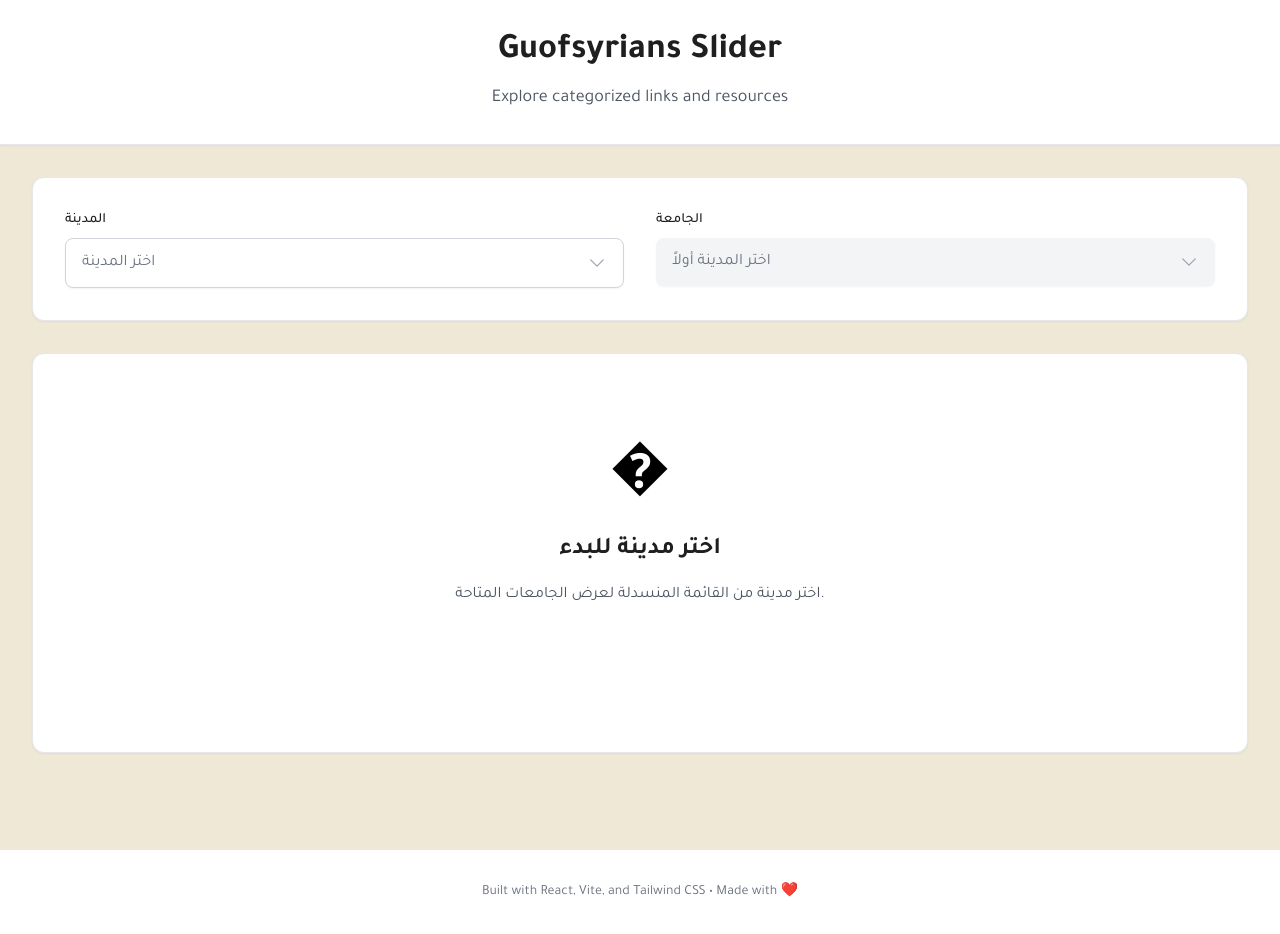
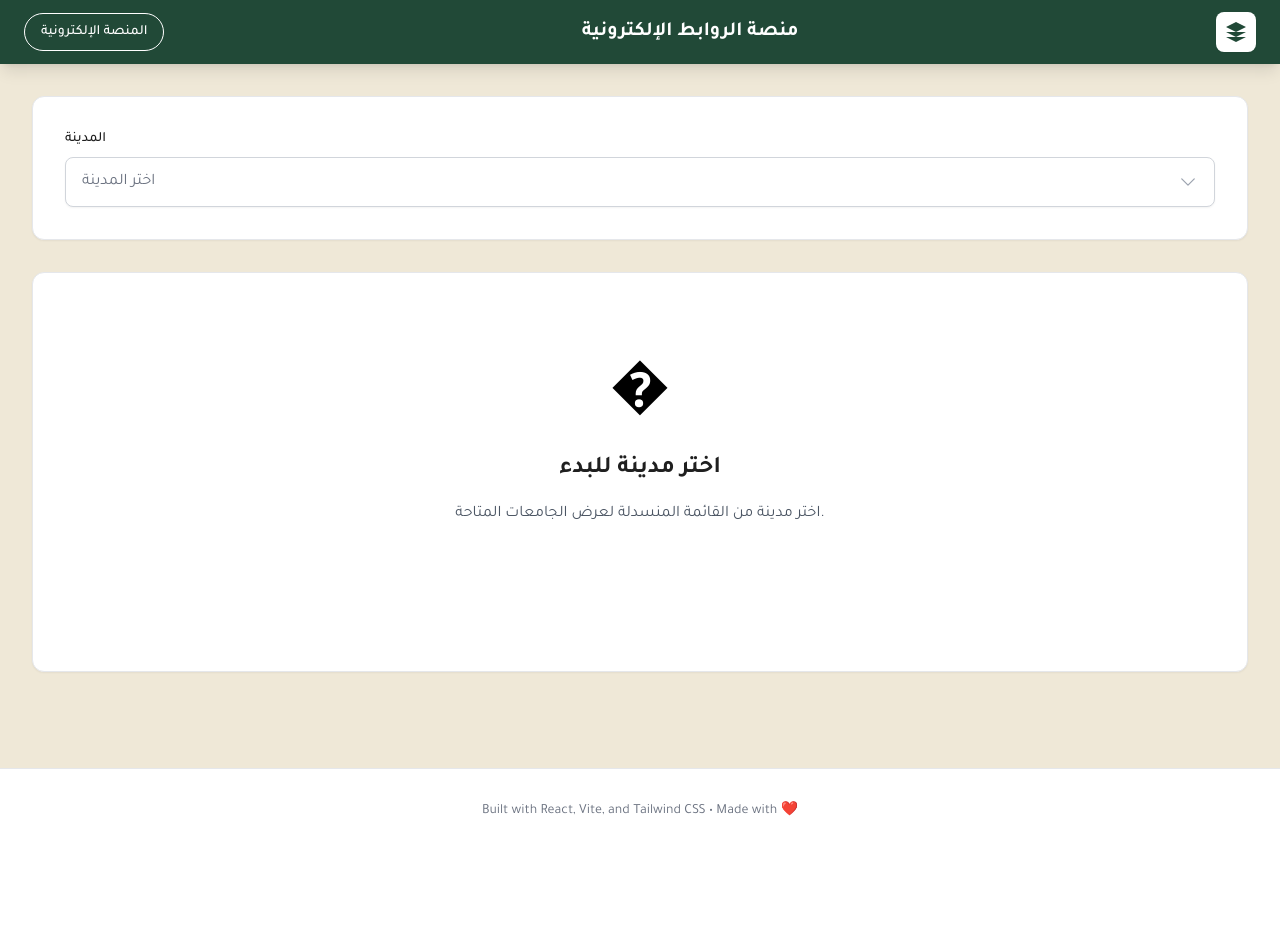
Before and after one commit to mamdouhal/guofsyrians-slider, a React (Vite) app in the folder work/: page / in a window 1280 px wide. After the commit the page ends 853 px from the top, so only its background shows below. Built offline with nearby package versions, Linux system fonts and the light colour scheme.

Commit message:
refactor App component to implement city and university selection, updating navigation and content display

```diff
--- a/work/src/App.tsx
+++ b/work/src/App.tsx
@@ -1,26 +1,19 @@
-import React from 'react';
+import { Header } from './components/Header';
 import { ParentSelect } from './components/ParentSelect';
-import { ChildSelect } from './components/ChildSelect';
-import { LinksGrid } from './components/LinksGrid';
+import { UniversitySelect } from './components/UniversitySelect';
+import { UniversityLinks } from './components/UniversityLinks';
 import { EmptyState } from './components/EmptyState';
 import { Breadcrumb } from './components/Breadcrumb';
 import { useUrlState } from './hooks/useUrlState';
 import { useCatalog } from './hooks/useCatalog';
 
 function App() {
-  const { state, setParent, setChild } = useUrlState();
-  const { getLinks, isValidParent, isValidChild, getParentById, getChildById } = useCatalog();
+  const { state, setParent, setUniversity } = useUrlState();
+  const { isValidParent, getParentById } = useCatalog();
 
   // Validate current state
   const isParentValid = state.parent ? isValidParent(state.parent) : false;
-  const isChildValid = state.parent && state.child ? isValidChild(state.parent, state.child) : false;
-
-  // Get current selections for display
   const currentParent = isParentValid ? getParentById(state.parent!) : null;
-  const currentChild = isChildValid ? getChildById(state.parent!, state.child!) : null;
-
-  // Get links if both selections are valid
-  const links = isParentValid && isChildValid ? getLinks(state.parent!, state.child!) : [];
 
   // Determine what to show in the main content area
   const renderMainContent = () => {
@@ -28,46 +21,45 @@ function App() {
       return <EmptyState type="no-parent" />;
     }
 
-    if (!state.child || !isChildValid) {
-      return <EmptyState type="no-child" parentSelected={true} />;
+    if (!state.university) {
+      return (
+        <UniversitySelect
+          selectedCityId={state.parent}
+          selectedUniversityId={state.university}
+          onUniversitySelect={setUniversity}
+        />
+      );
     }
 
-    if (links.length === 0) {
-      return <EmptyState type="no-links" />;
-    }
+    return (
+      <UniversityLinks
+        selectedCityId={state.parent}
+        selectedUniversityId={state.university}
+      />
+    );
+  };
 
-    return <LinksGrid links={links} />;
+  const handlePlatformClick = () => {
+    // You can add navigation logic here
+    console.log('Platform button clicked');
   };
 
   return (
     <div className="min-h-screen bg-brand-light">
       {/* Header */}
-      <header className="bg-white shadow-sm border-b border-gray-200">
-        <div className="max-w-7xl mx-auto px-4 sm:px-6 lg:px-8 py-8">
-          <div className="text-center">
-            <h1 className="text-4xl font-bold text-brand-black mb-3">
-              Guofsyrians Slider
-            </h1>
-            <p className="text-lg text-gray-600">
-              Explore categorized links and resources
-            </p>
-          </div>
-        </div>
-      </header>
+      <Header
+        title="منصة الروابط الإلكترونية"
+        onPlatformClick={handlePlatformClick}
+      />
 
       {/* Main Content */}
       <main className="max-w-7xl mx-auto px-4 sm:px-6 lg:px-8 py-8">
         {/* Controls Section */}
         <div className="bg-white rounded-xl shadow-sm border border-gray-200 p-8 mb-8">
-          <div className="grid grid-cols-1 lg:grid-cols-2 gap-8">
+          <div className="grid grid-cols-1 gap-8">
             <ParentSelect
               selectedParentId={isParentValid ? state.parent : null}
               onParentChange={setParent}
-            />
-            <ChildSelect
-              selectedParentId={isParentValid ? state.parent : null}
-              selectedChildId={isChildValid ? state.child : null}
-              onChildChange={setChild}
             />
           </div>
         </div>
@@ -76,7 +68,7 @@ function App() {
         <div className="bg-white rounded-xl shadow-sm border border-gray-200 p-8 min-h-[400px]">
           <Breadcrumb
             parentName={currentParent?.name}
-            childName={currentChild?.name}
+            childName={undefined}
           />
           {renderMainContent()}
         </div>
```
Also changed, not shown: 1 other file (tests, documents, lock files or other folders).
